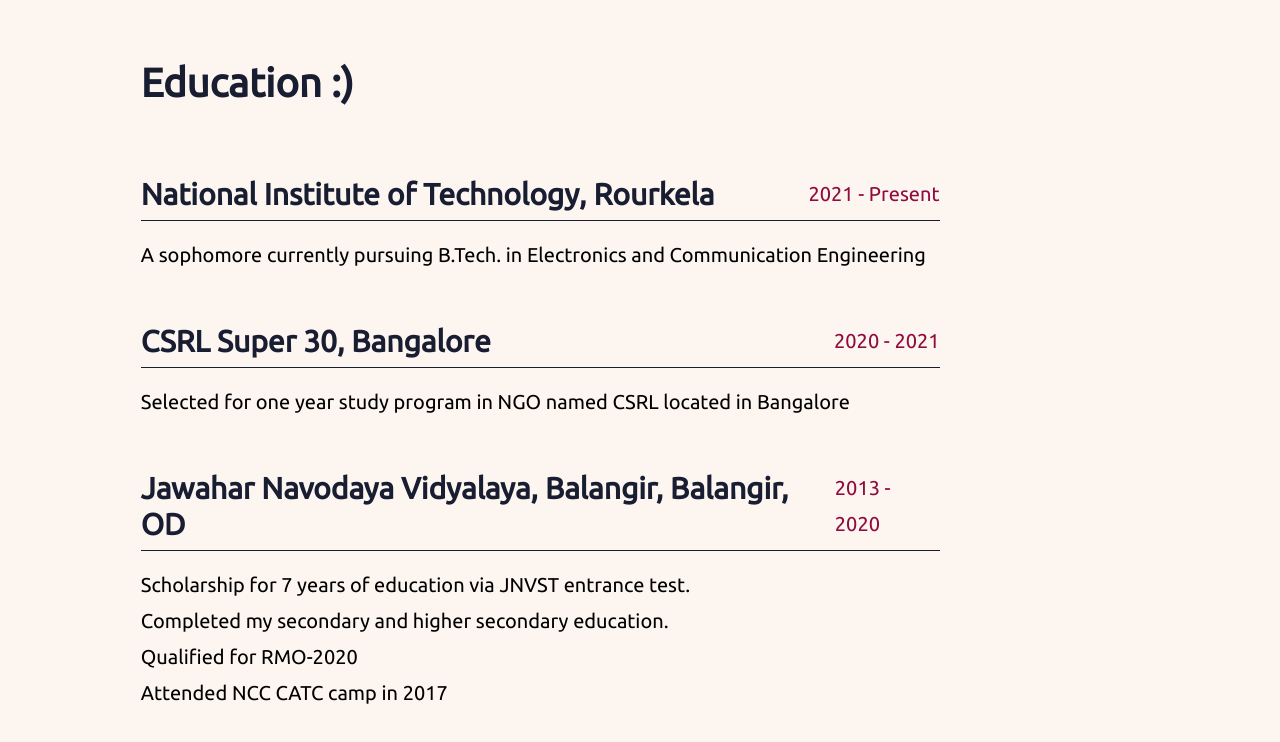
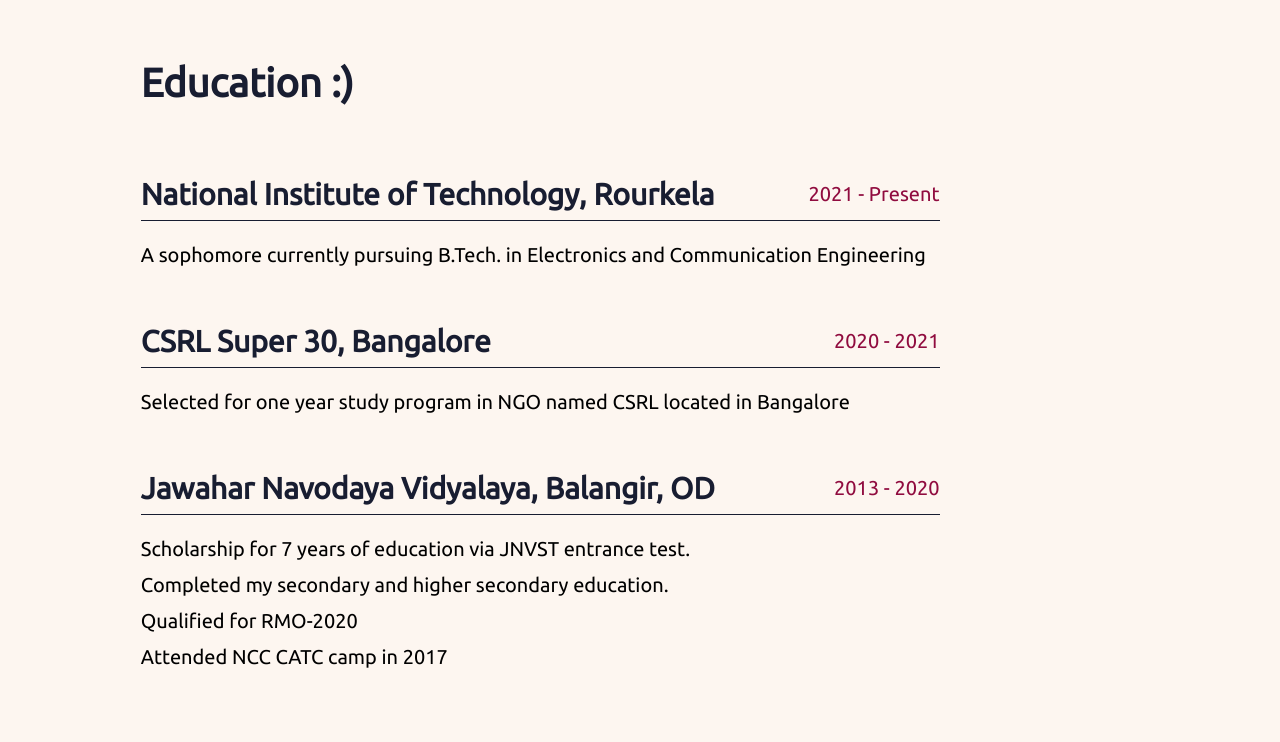
Before and after one commit to ritikkumar-agrawal/NewPortfolio, a plain HTML site: page Edu.html in a window 1280 px wide. Shown: the part 100-842 px from the top of the page. Drawn offline with Linux system fonts and the light colour scheme.

Commit message:
Update Edu.html

```diff
--- a/Edu.html
+++ b/Edu.html
@@ -66,7 +66,7 @@
 
         <div class="part">
             <div class="heading">
-                <h2>Jawahar Navodaya Vidyalaya, Balangir, Balangir, OD </h2>
+                <h2>Jawahar Navodaya Vidyalaya, Balangir, OD </h2>
             <p class="time">2013 - 2020</p>
             </div>
             <li>Scholarship for 7 years of education via JNVST entrance test.</li>
```
